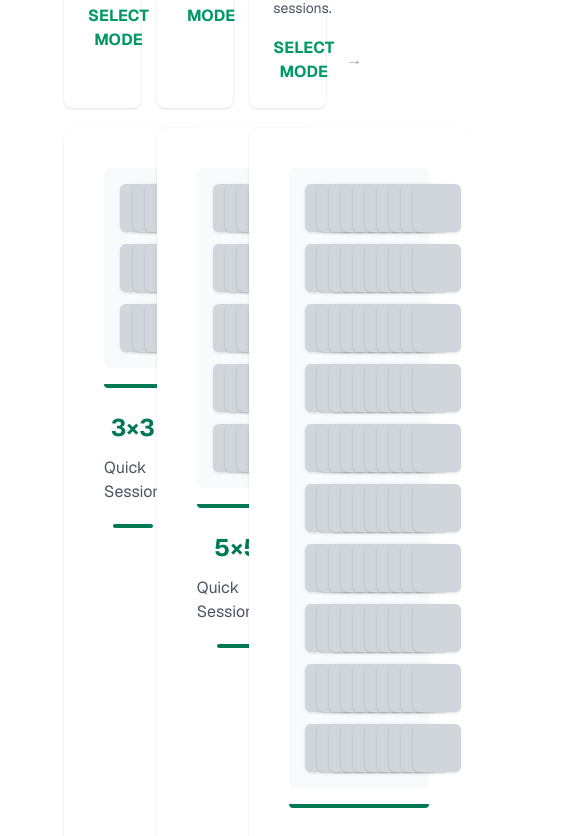
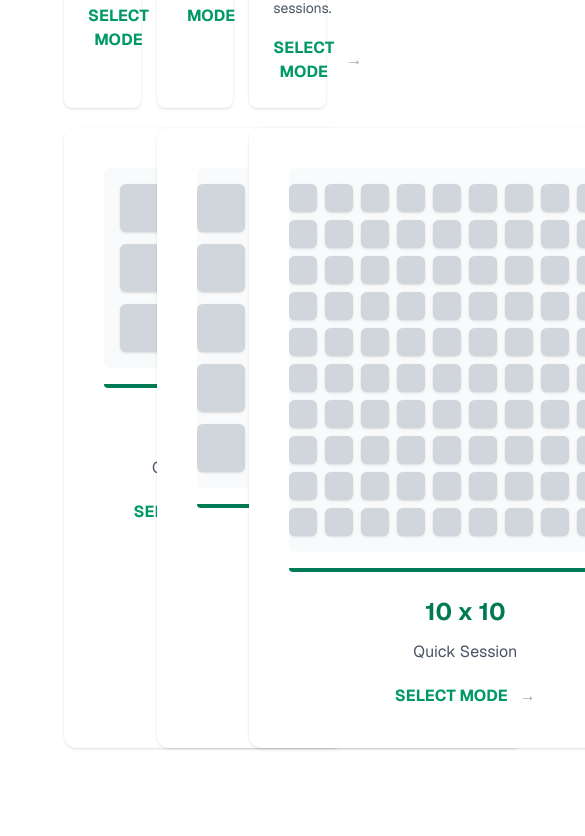
Before and after one commit to RMIT-Full-Stack-Development-2026A/Group6, a Next.js app: page /gamemodes in a window 390 px wide. Shown: the part 860-1696 px from the top of the page, 585 px wide, since content can reach past the window. Built offline with nearby package versions, Linux system fonts and the light colour scheme.

Commit message:
play grid now responsive should shrink depends on the numbers of titles there is xaxalele

```diff
--- a/src/app/gamemodes/page.tsx
+++ b/src/app/gamemodes/page.tsx
@@ -1,11 +1,13 @@
 import React from "react";
 import MatchType from "@/components/ui/MatchType";
 import DraftGrid from "@/components/ui/DraftGrid";
+import { SelectionProvider } from "@/context/selection";
 
 export default function Home() {
   return (
     <div className="flex min-h-screen items-center justify-center bg-zinc-50 font-sans dark:bg-black">
       <main className="min-h-screen w-full justify-between py-32 px-16 bg-white  sm:items-start">
+        <SelectionProvider>
           <div className={"text-black text-7xl w-full"}>Select your <span className={"text-[#006948]"}>Enviroment</span></div>
           <div className={"grid grid-cols-3 gap-4"}>
               <MatchType type={"online"} />
@@ -17,7 +19,7 @@ export default function Home() {
               <DraftGrid size={5} subtitle={"Quick Session"}/>
               <DraftGrid size={10} subtitle={"Quick Session"}/>
           </div>
-
+        </SelectionProvider>
       </main>
     </div>
   );
--- a/src/components/ui/DraftGrid.tsx
+++ b/src/components/ui/DraftGrid.tsx
@@ -1,6 +1,7 @@
 "use client"
 
 import React from "react"
+import { useSelection } from "@/context/selection"
 
 type DraftGridProps = {
   size?: number
@@ -11,22 +12,52 @@ export default function DraftGrid({
   size,
   subtitle
 }: DraftGridProps) {
-  const total = size * size
-  const displayTitle = `${size}×${size}`
+  const gridSize = Math.max(1, Math.floor(size || 0)) // why not size right away? someone will try to negative int so no
+  const total = gridSize * gridSize
+  const displayTitle = `${gridSize} x ${gridSize}`
+  const { selection, setSelection } = useSelection()
+  const selected = selection.gridSize === gridSize
+
+  // compact settings: shrink tiles when grid is large
+  let tilePx = 48
+  let gap = 12
+  if (gridSize > 12) {
+    tilePx = 22
+    gap = 6
+  } else if (gridSize > 8) {
+    tilePx = 28
+    gap = 8
+  } else if (gridSize > 5) {
+    tilePx = 36
+    gap = 10
+  }
+
+  const gridWidth = gridSize * tilePx + (gridSize - 1) * gap
+  // account for outer paddings: section p-6 (24px) + inner p-4 (16px) on both sides
+  const paddingTotal = 2 * (24 + 16)
+  const containerMax = Math.min(Math.max(gridWidth + paddingTotal, 300), 1200)
 
   const tiles = Array.from({ length: total }).map((_, i) => (
-    <div key={i} className="w-12 aspect-square bg-gray-300 rounded-md shadow-sm" />
+    <div
+      key={i}
+      style={{ width: `${tilePx}px`, height: `${tilePx}px` }}
+      className="bg-gray-300 rounded-md shadow-sm"
+    />
   ))
 
   return (
-    <section className="max-w-md mx-auto bg-white rounded-xl shadow p-6">
+    <section
+      className={`mx-auto bg-white rounded-xl shadow p-6 ${selected ? 'ring-2 ring-emerald-300' : ''}`}
+      style={{ maxWidth: `${containerMax}px` }}
+    >
       <div className="rounded-lg bg-white p-4">
-        <div className="rounded-md bg-gray-50 p-4">
+        <div className="rounded-md bg-gray-50 p-4 overflow-hidden flex justify-center">
           <div
             className="grid"
             style={{
-              gridTemplateColumns: `repeat(${size}, minmax(0, 1fr))`,
-              gap: 12,
+              gridTemplateColumns: `repeat(${gridSize}, ${tilePx}px)`,
+              gap: gap,
+              width: `${gridWidth}px`,
             }}
           >
             {tiles}
@@ -38,8 +69,17 @@ export default function DraftGrid({
         <div className="mt-6 flex flex-col items-center gap-3">
           <div className="text-2xl font-bold text-emerald-700">{displayTitle}</div>
           <div className="text-gray-600">{subtitle}</div>
-          <div className="w-10 h-1 bg-emerald-700 rounded mt-2" />
+          <div className="mt-2">
+            <button
+              onClick={() => setSelection({ ...selection, gridSize: size })}
+              className="bg-transparent text-emerald-600 font-bold flex items-center gap-3 p-0 focus:outline-none"
+            >
+              <span>SELECT MODE</span>
+              <span className="text-gray-400 font-semibold">→</span>
+            </button>
+          </div>
         </div>
+
       </div>
     </section>
   )
--- a/src/components/ui/MatchType.tsx
+++ b/src/components/ui/MatchType.tsx
@@ -2,6 +2,7 @@
 import matchtype from "#/data/gamemode.json"
 
 import React from "react"
+import { useSelection } from "@/context/selection"
 
 type MatchTypeProps = {
     type: "online" | "local" | "bot"
@@ -12,9 +13,11 @@ export default function MatchType({ type }: MatchTypeProps) {
     const text = matchtype.matchtype[key].desc || ""
     const iconSrc = `/matchType/${key}.svg`
     const title = matchtype.matchtype[key].name || ""
+    const { selection, setSelection } = useSelection()
+    const selected = selection.mode === key
 
     return (
-        <article className="bg-white rounded-lg shadow p-6 max-w-md flex flex-col gap-4">
+        <article className={`bg-white rounded-lg shadow p-6 max-w-md flex flex-col gap-4 ${selected ? 'ring-2 ring-emerald-300' : ''}`}>
             <div className="flex items-start">
                 <div className="w-9 h-9 rounded-full bg-emerald-50 flex items-center justify-center">
                     <img src={iconSrc} alt={`${key} icon`} className="w-5 h-5" />
@@ -27,7 +30,10 @@ export default function MatchType({ type }: MatchTypeProps) {
             </div>
 
             <div className="flex items-center justify-between">
-                <button className="bg-transparent text-emerald-600 font-bold flex items-center gap-3 p-0 focus:outline-none">
+                <button
+                    onClick={() => setSelection({ ...selection, mode: key })}
+                    className="bg-transparent text-emerald-600 font-bold flex items-center gap-3 p-0 focus:outline-none"
+                >
                     <span>SELECT MODE</span>
                     <span className="text-gray-400 font-semibold">→</span>
                 </button>
--- /dev/null
+++ b/src/components/ui/SelectedConfig.tsx
@@ -0,0 +1,24 @@
+"use client"
+
+import React from "react"
+import { useSelection } from "@/context/selection"
+import matchtype from "#/data/gamemode.json"
+
+export default function SelectedConfig() {
+  const { selection } = useSelection()
+  const mode = selection.mode
+  const size = selection.gridSize
+
+  const modeName = mode ? (matchtype.matchtype[mode]?.name || mode) : ""
+
+  return (
+    <div className="flex items-center justify-between p-4 border rounded">
+      <div>
+        <div className="text-sm text-gray-600">Selected Configuration</div>
+        <div className="font-semibold">{modeName} {size ? `• ${size}×${size} Grid` : ''}</div>
+      </div>
+
+      <button className="bg-emerald-800 text-white px-8 py-3 rounded shadow">Play</button>
+    </div>
+  )
+}
--- /dev/null
+++ b/src/context/selection.tsx
@@ -0,0 +1,32 @@
+"use client"
+
+import React, { createContext, useContext, useState } from "react"
+
+type Selection = {
+  mode?: string | null
+  gridSize?: number | null
+}
+
+type SelectionContextValue = {
+  selection: Selection
+  setSelection: (s: Selection) => void
+}
+
+const SelectionContext = createContext<SelectionContextValue | null>(null)
+
+export function SelectionProvider({ children }: { children: React.ReactNode }) {
+  const [selection, setSelection] = useState<Selection>({ mode: null, gridSize: null })
+  return (
+    <SelectionContext.Provider value={{ selection, setSelection }}>
+      {children}
+    </SelectionContext.Provider>
+  )
+}
+
+export function useSelection() {
+  const ctx = useContext(SelectionContext)
+  if (!ctx) throw new Error("useSelection must be used inside SelectionProvider")
+  return ctx
+}
+
+export default SelectionContext
```
